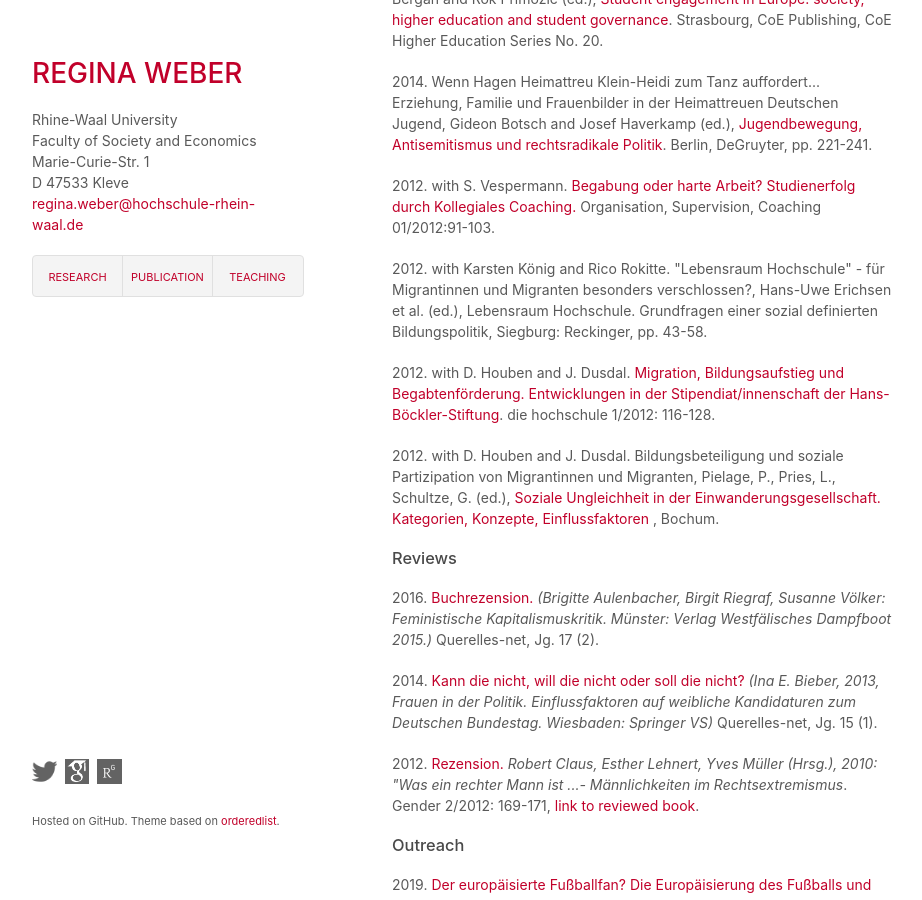
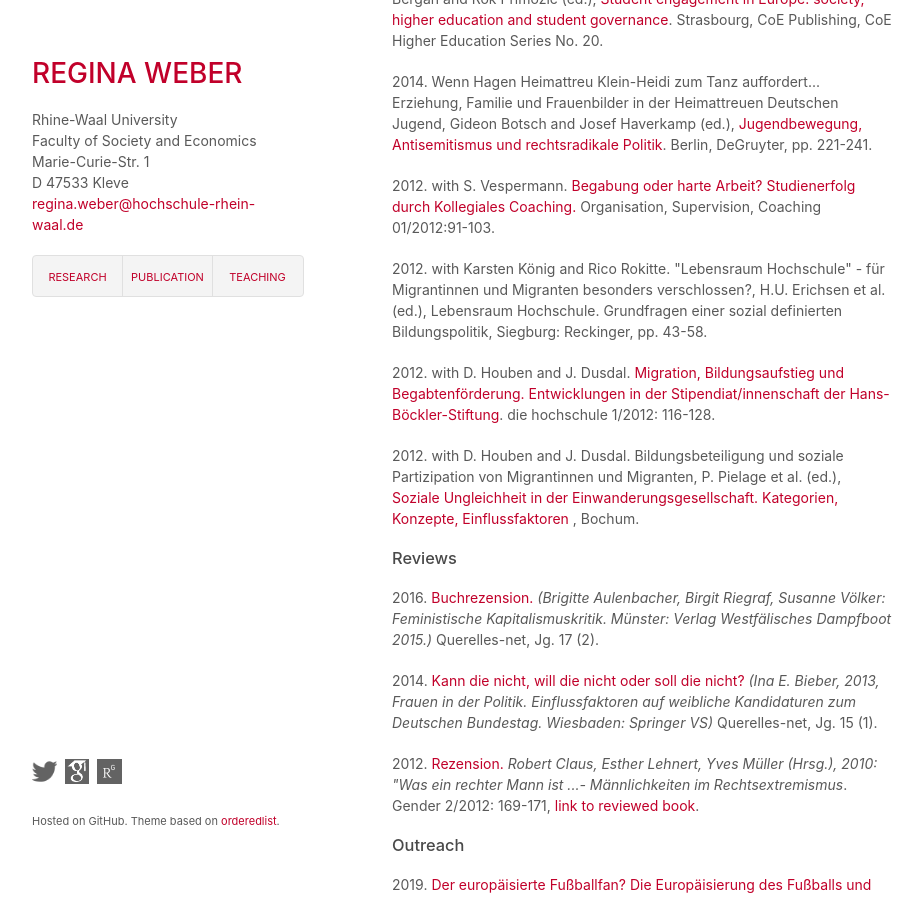
Before and after one commit to robertocabreratapia/robertocabreratapia.github.io, a Jekyll site: the page built from publication.html, in a window 1280 px wide and 900 px high, scrolled down 744 px. Shown: the whole window, without its empty margins (178-1100 px from the left). Built offline with Jekyll 4.4.1, drawn with Linux system fonts in a browser that asks for light colours.

Commit message:
Update publication.html

```diff
--- a/publication.html
+++ b/publication.html
@@ -16,9 +16,9 @@ layout: default
  <p>2015. with J. Jungblut. "We are one, but we’re not the same: explaining the emergence of hybrid national student unions", Manja Klemenčič, Sjur Bergan and Rok Primožič (ed.), <a href="https://book.coe.int/eur/en/higher-education-and-research/6479-student-engagement-in-europe-society-higher-education-and-student-governance-council-of-europe-higher-education-series-no-20.html">Student engagement in Europe: society, higher education and student governance</a>. Strasbourg, CoE Publishing, CoE Higher Education Series No. 20.</p>
  <p>2014. Wenn Hagen Heimattreu Klein-Heidi zum Tanz auffordert... Erziehung, Familie und Frauenbilder in der Heimattreuen Deutschen Jugend, Gideon Botsch and Josef Haverkamp (ed.), <a href="https://www.degruyter.com/view/product/204032">Jugendbewegung, Antisemitismus und rechtsradikale Politik</a>. Berlin, DeGruyter, pp. 221-241.</p>
  <p>2012. with S. Vespermann. <a href="http://link.springer.com/article/10.1007%2Fs11613-012-0270-4">Begabung oder harte Arbeit? Studienerfolg durch Kollegiales Coaching.</a> Organisation, Supervision, Coaching 01/2012:91-103.</p>
- <p>2012. with Karsten König and Rico Rokitte. "Lebensraum Hochschule" - für Migrantinnen und Migranten besonders verschlossen?, Hans-Uwe Erichsen et al. (ed.), Lebensraum Hochschule. Grundfragen einer sozial definierten Bildungspolitik, Siegburg: Reckinger, pp. 43-58.</p>
+ <p>2012. with Karsten König and Rico Rokitte. "Lebensraum Hochschule" - für Migrantinnen und Migranten besonders verschlossen?, H.U. Erichsen et al. (ed.), Lebensraum Hochschule. Grundfragen einer sozial definierten Bildungspolitik, Siegburg: Reckinger, pp. 43-58.</p>
  <p>2012. with D. Houben and J. Dusdal. <a href="http://www.hof.uni-halle.de/journal/dhs112.htm">Migration, Bildungsaufstieg und Begabtenförderung. Entwicklungen in der Stipendiat/innenschaft der Hans-Böckler-Stiftung</a>. die hochschule 1/2012: 116-128.</p>
- <p>2012. with D. Houben and J. Dusdal. Bildungsbeteiligung und soziale Partizipation von Migrantinnen und Migranten, Pielage, P., Pries, L., Schultze, G. (ed.), <a href="http://library.fes.de/pdf-files/wiso/09198.pdf">Soziale Ungleichheit in der Einwanderungsgesellschaft. Kategorien, Konzepte, Einflussfaktoren</a> </a>, Bochum.</p>
+ <p>2012. with D. Houben and J. Dusdal. Bildungsbeteiligung und soziale Partizipation von Migrantinnen und Migranten, P. Pielage et al. (ed.), <a href="http://library.fes.de/pdf-files/wiso/09198.pdf">Soziale Ungleichheit in der Einwanderungsgesellschaft. Kategorien, Konzepte, Einflussfaktoren</a> </a>, Bochum.</p>
 
 <h3>Reviews</h3>
 <p>2016. <a href="doi:10.14766/1187">Buchrezension.</a> <em> (Brigitte Aulenbacher, Birgit Riegraf, Susanne Völker: Feministische Kapitalismuskritik. Münster: Verlag Westfälisches Dampfboot 2015.) </em> Querelles-net, Jg. 17 (2).</p>
@@ -28,5 +28,6 @@ layout: default
 <h3>Outreach</h3>
 <p>2019. <a href="https://120minuten.net/der-europaeisierte-fussballfan/">Der europäisierte Fußballfan? Die Europäisierung des Fußballs und ihre Auswirkungen auf Fans</a>, invited blog article, 120minuten.net.</p>
 <p>2019. <a href="https://www.zeit.de/2019/02/parteijugend-jugendorganisationen-nachwuchs-frauen">Jugendorganisationen: Nachwuchs von gestern</a>, DIE ZEIT Nr. 2/2019.</p>
+<p>
 <p>2013. with J. Jungblut. <a href="https://regierungsforschung.de/mein-lieblingsverein-ist-die-spd-motivation-und-frustration-junger-sozialdemokraten-zwischen-spd-und-jusos/">“Mein Lieblingsverein ist die SPD...”. Motivation und Frustration junger Sozialdemokraten zwischen SPD und Jusos</a>, invited blog article, Regierungsforschung.de. </p>
 <p>2013. <a href="http://blogs.uni-due.de/wissenschaft-politik/2013/11/11/was-hat-dich-hier-her-gebracht-warum-dennoch-junge-parteimitglieder-in-parteien-eintreten-die-mitglieder-verlieren/">Warum junge Parteimitglieder in Parteien eintreten, die Mitglieder verlieren</a>, invited blog article, blogs.uni-due.de/wissenschaft-politik.
```
